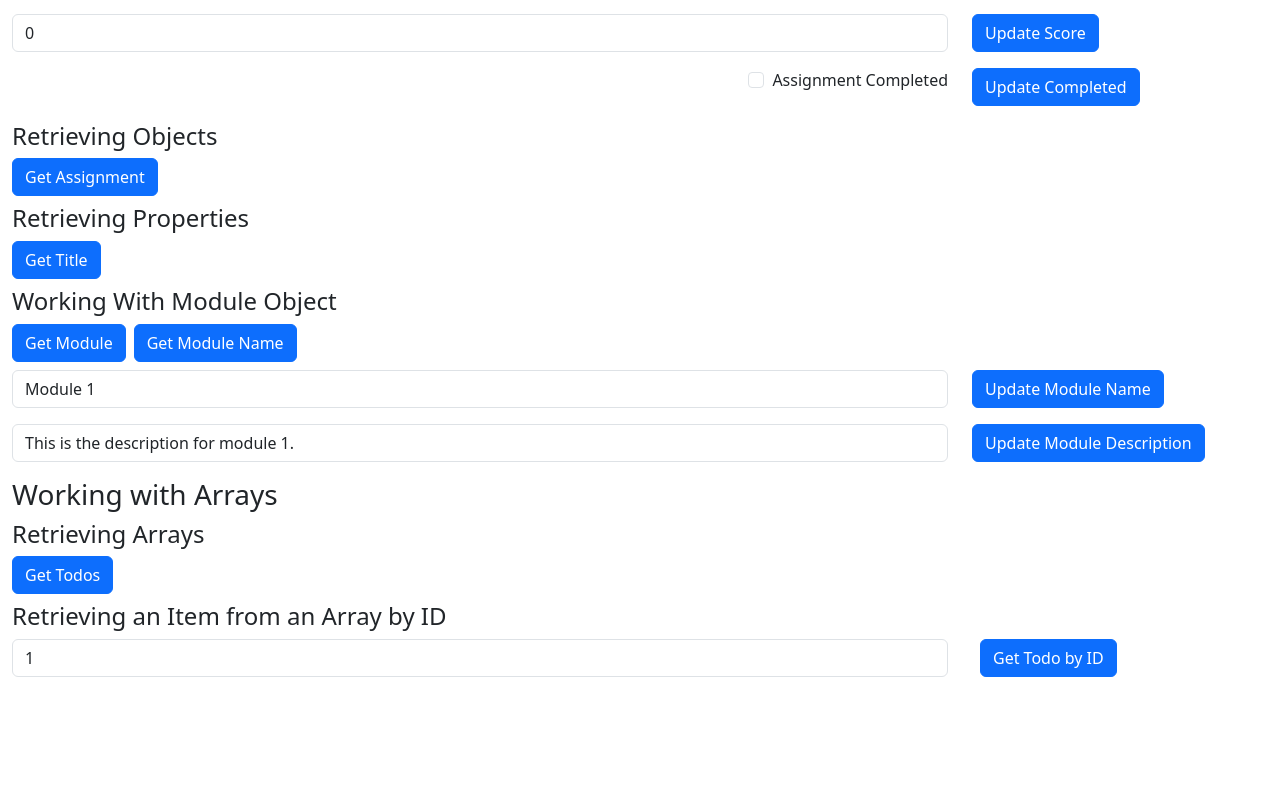
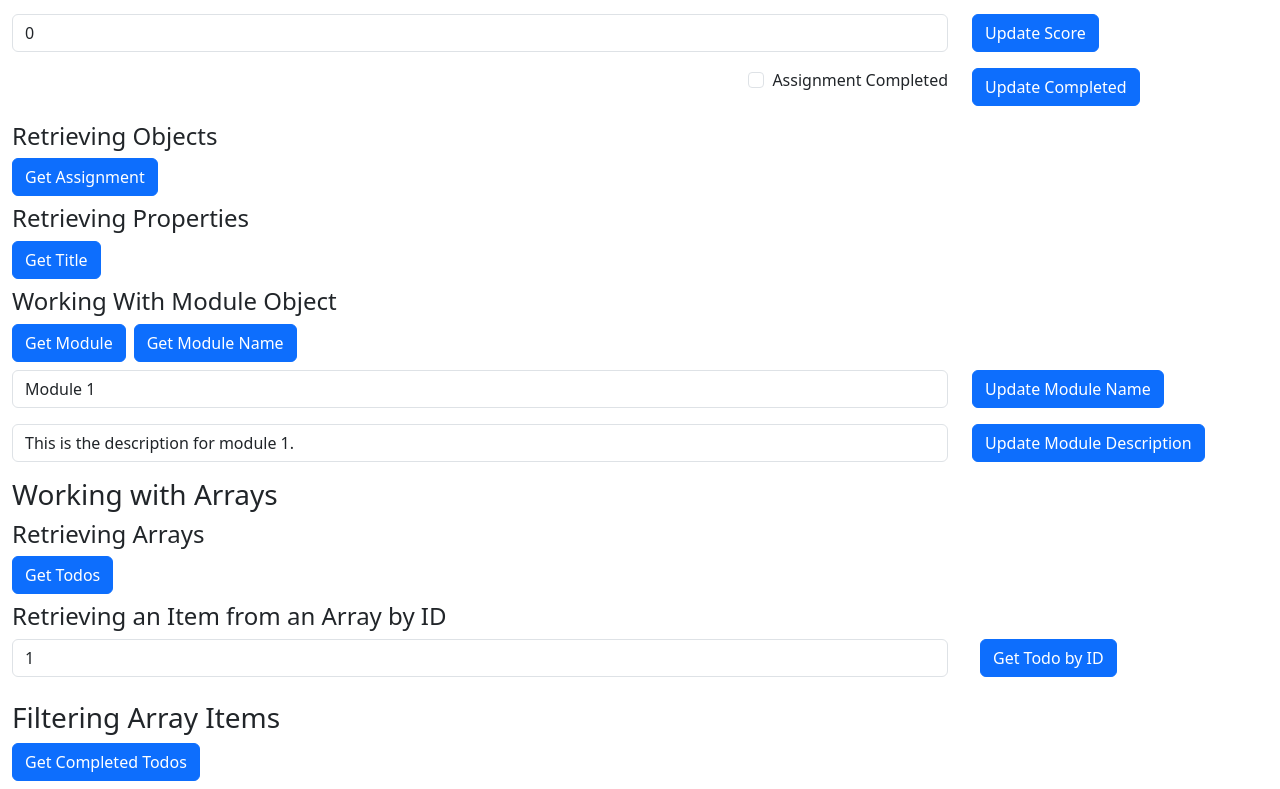
Before and after one commit to ewillia1/kanbas-react-web-app, a React (Create React App) app: page /#/Labs/a5 in a window 1280 px wide. Shown: the part 603-1392 px from the top of the page. Before the commit the page ends 1304 px from the top, so only its background shows below. Built offline with nearby package versions, Linux system fonts and the light colour scheme.

Commit message:
3.3.3 Filtering array items using a query string.

```diff
--- a/src/Labs/a5/WorkingWithArrays.tsx
+++ b/src/Labs/a5/WorkingWithArrays.tsx
@@ -22,6 +22,11 @@ function WorkingWithArrays() {
                     </a>
                 </div>
             </div>
+
+            <h3>Filtering Array Items</h3>
+            <a type="button" className="btn btn-primary me-2 mb-2" href={`${API}?completed=true`}>
+                Get Completed Todos
+            </a>
         </div>
     );
 }
```
